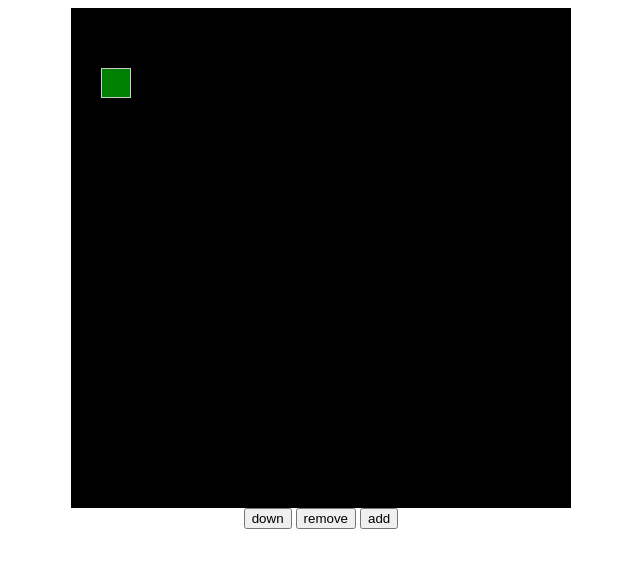
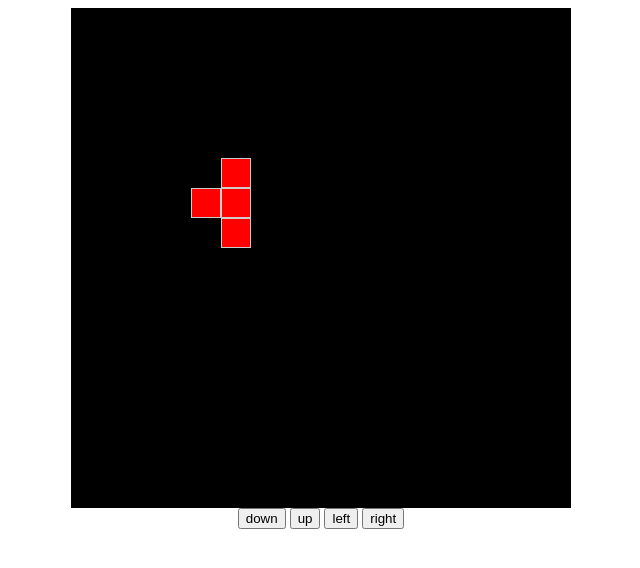
Before and after one commit to smartisantt/teris, a website built with webpack: page public/index.html in a window 1280 px wide. Both pictures are taken after a click on the button "down". Shown: the whole page, without its empty margins (319-959 px from the left). Built offline with nearby package versions, Linux system fonts and the light colour scheme.

Commit message:
小方块组合类

```diff
--- a/public/index.html
+++ b/public/index.html
@@ -19,8 +19,10 @@
     <div id="root"></div>
     <div style="text-align: center">
       <button class="down">down</button>
-      <button class="remove">remove</button>
-      <button class="add">add</button>
+      <button class="up">up</button>
+      <button class="left">left</button>
+      <button class="right">right</button>
+
     </div>
   </body>
 </html>
--- /dev/null
+++ b/src/core/SquareGroup.ts
@@ -0,0 +1,41 @@
+import { Square } from './Square';
+import { Point, Shape } from './types';
+
+export class SquareGroup {
+  private _squares: readonly Square[] = [];
+
+  public get squares() {
+    return this._squares;
+  }
+
+  public get centerPoint(): Point {
+    return this._centerPoint;
+  }
+
+  public set centerPoint(v: Point) {
+    this._centerPoint = v;
+
+    this._shape.forEach((p, i) => {
+      this._squares[i].point = {
+        x: p.x + this._centerPoint.x,
+        y: p.y + this._centerPoint.y,
+      };
+    });
+  }
+
+  constructor(private _shape: Shape, private _centerPoint: Point, private _color: string) {
+    this._squares = [];
+    const arr: Square[] = [];
+    this._shape.forEach((p) => {
+      const sq = new Square();
+      sq.color = this._color;
+      sq.point = {
+        x: p.x + this._centerPoint.x,
+        y: p.y + this._centerPoint.y,
+      };
+      arr.push(sq);
+    });
+
+    this._squares = arr;
+  }
+}
--- a/src/core/types.ts
+++ b/src/core/types.ts
@@ -7,3 +7,5 @@ export interface IViewer {
   show(): void;
   remove(): void;
 }
+
+export type Shape = Point[];
--- a/src/index.ts
+++ b/src/index.ts
@@ -1,31 +1,47 @@
 import { Square } from './core/Square';
 import { SquarePageViewer } from './core/viewer/SquarePageViewer';
 import $ from 'jquery';
+import { SquareGroup } from './core/SquareGroup';
 
-const sq = new Square();
+const group = new SquareGroup(
+  [
+    { x: 0, y: -1 },
+    { x: -1, y: 0 },
+    { x: 0, y: 1 },
+    { x: 0, y: 0 },
+  ],
+  { x: 5, y: 5 },
+  'red'
+);
 
-sq.viewer = new SquarePageViewer(sq, $('#root'));
-
-sq.color = 'green';
-sq.point = { x: 1, y: 1 };
-
-// setInterval(() => {
-//   sq.point = {
-//     x: sq.point.x,
-//     y: sq.point.y + 1,
-//   };
-// }, 1000);
+group.squares.forEach((sq) => {
+  sq.viewer = new SquarePageViewer(sq, $('#root'));
+});
 
 $('.down').on('click', () => {
-  sq.point = {
-    x: sq.point.x,
-    y: sq.point.y + 1,
+  group.centerPoint = {
+    x: group.centerPoint.x,
+    y: group.centerPoint.y + 1,
   };
 });
 
-$('.remove').on("click", ()=>{
-  sq.viewer?.remove()
-})
-$('.add').on("click", ()=>{
-  sq.viewer = new SquarePageViewer(sq, $('#root'))
-})
+$('.up').on('click', () => {
+  group.centerPoint = {
+    x: group.centerPoint.x,
+    y: group.centerPoint.y - 1,
+  };
+});
+
+$('.left').on('click', () => {
+  group.centerPoint = {
+    x: group.centerPoint.x - 1,
+    y: group.centerPoint.y ,
+  };
+});
+
+$('.right').on('click', () => {
+  group.centerPoint = {
+    x: group.centerPoint.x + 1,
+    y: group.centerPoint.y ,
+  };
+});
```
